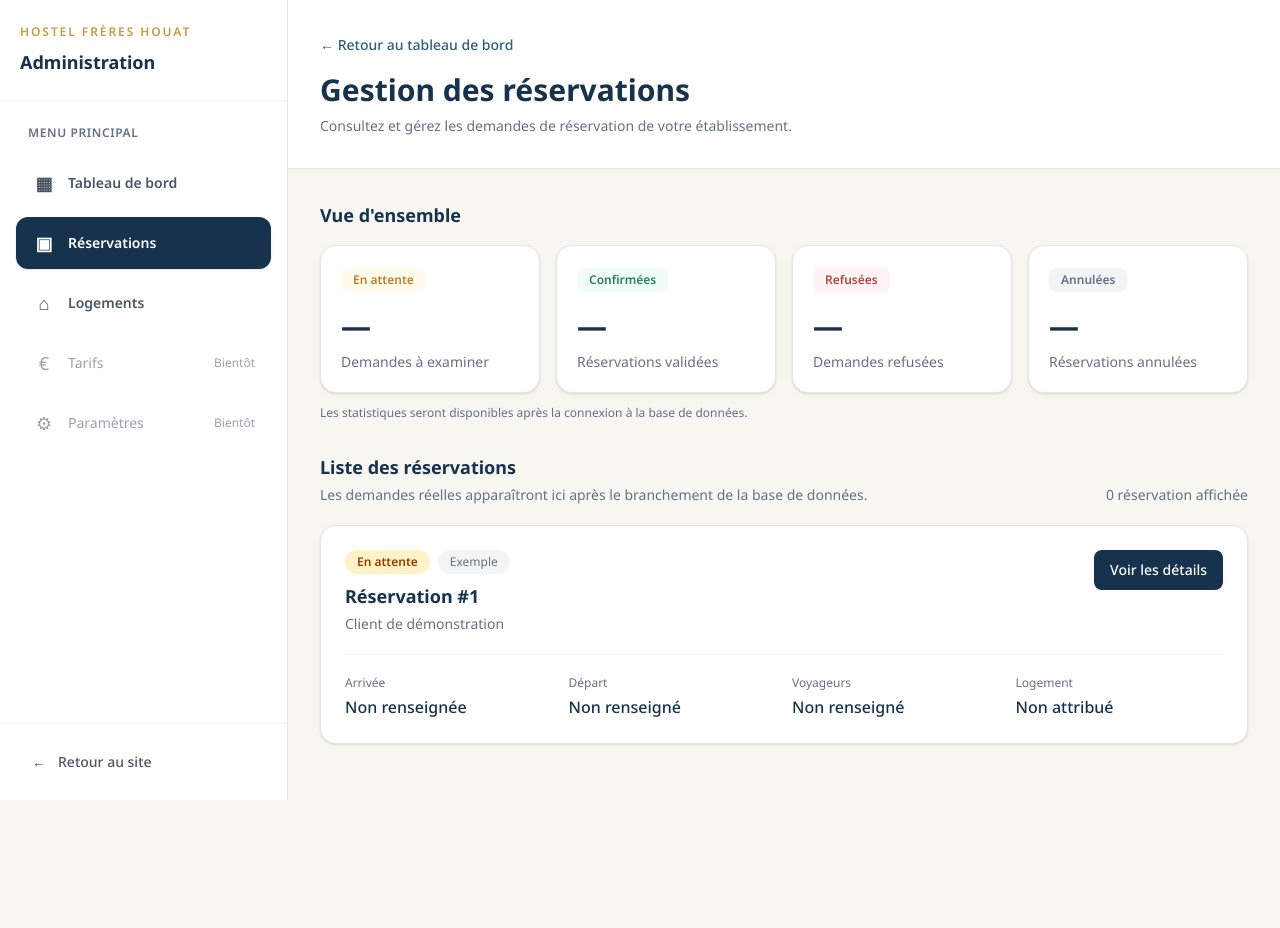
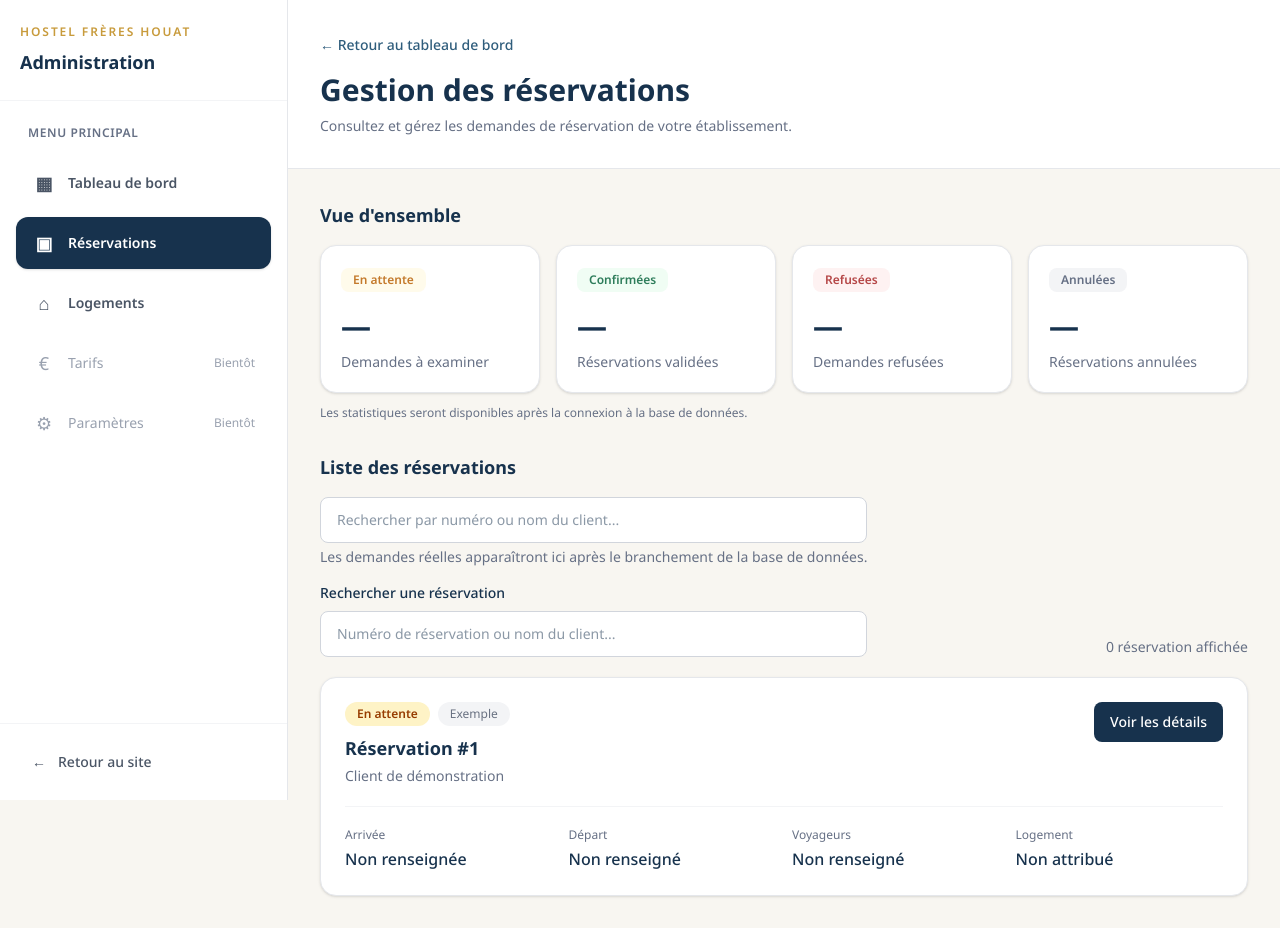
Before and after one commit to LenouarMiloud/hostel-freres-houat, a Next.js app: page /admin/bookings in a window 1280 px wide. Before the commit the page ends 800 px from the top, so only its background shows below. Built offline with nearby package versions, Linux system fonts and the light colour scheme.

Commit message:
feat:Add booking search functionality

```diff
--- a/src/app/admin/bookings/page.tsx
+++ b/src/app/admin/bookings/page.tsx
@@ -1,3 +1,6 @@
+"use client";
+
+import { useState } from "react";
 import AdminSidebar from "../components/AdminSidebar";
 import Link from "next/link";
 
@@ -29,6 +32,14 @@ const bookingStatuses = [
 ];
 
 export default function AdminBookingsPage() {
+  const [searchTerm, setSearchTerm] = useState("");
+
+const normalizedSearch = searchTerm.trim().toLowerCase();
+
+const matchesSearch = "1 client de démonstration"
+  .toLowerCase()
+  .includes(normalizedSearch);
+
   return (
     <main className="min-h-screen bg-background lg:pl-72">
       <AdminSidebar />
@@ -99,16 +110,46 @@ export default function AdminBookingsPage() {
                 >
                   Liste des réservations
                 </h2>
+                <div className="mt-4">
+                  <input
+                    type="text"
+                    value={searchTerm}
+                    onChange={(event) => setSearchTerm(event.target.value)}
+                    placeholder="Rechercher par numéro ou nom du client..."
+                    className="w-full rounded-lg border border-gray-300 bg-white px-4 py-3 text-sm text-primary outline-none transition focus:border-secondary focus:ring-2 focus:ring-secondary/20"
+                  />
+                </div>
 
                 <p className="mt-1 text-sm text-muted">
                   Les demandes réelles apparaîtront ici après le branchement de la base de données.
                 </p>
+
+                <div className="mt-4">
+                  <label
+                    htmlFor="booking-search"
+                    className="mb-2 block text-sm font-medium text-primary"
+                  >
+                    Rechercher une réservation
+                  </label>
+
+                  <input
+                    id="booking-search"
+                    type="search"
+                    value={searchTerm}
+                    onChange={(event) => setSearchTerm(event.target.value)}
+                    placeholder="Numéro de réservation ou nom du client..."
+                    className="w-full rounded-lg border border-gray-300 bg-white px-4 py-3 text-sm text-primary outline-none transition focus:border-secondary focus:ring-2 focus:ring-secondary/20"
+                  />
+                </div>
+
               </div>
 
               <span className="text-sm text-muted">
                 0 réservation affichée
               </span>
             </div>
+
+            {matchesSearch ? (
 
             <div className="mt-5 rounded-2xl border border-gray-200 bg-white p-6 shadow-sm">
               <div className="flex flex-col gap-5">
@@ -177,6 +218,13 @@ export default function AdminBookingsPage() {
                 </div>
               </div>
           </div>
+          ) : (
+            <div className="mt-5 rounded-2xl border border-gray-200 bg-white p-6 text-center">
+              <p className="text-sm text-muted">
+                Aucune réservation ne correspond à votre recherche.
+              </p>
+            </div>
+          )}
           </section>
         </div>
       </div>
```
Lines whose indentation alone changed are shown as unchanged.
